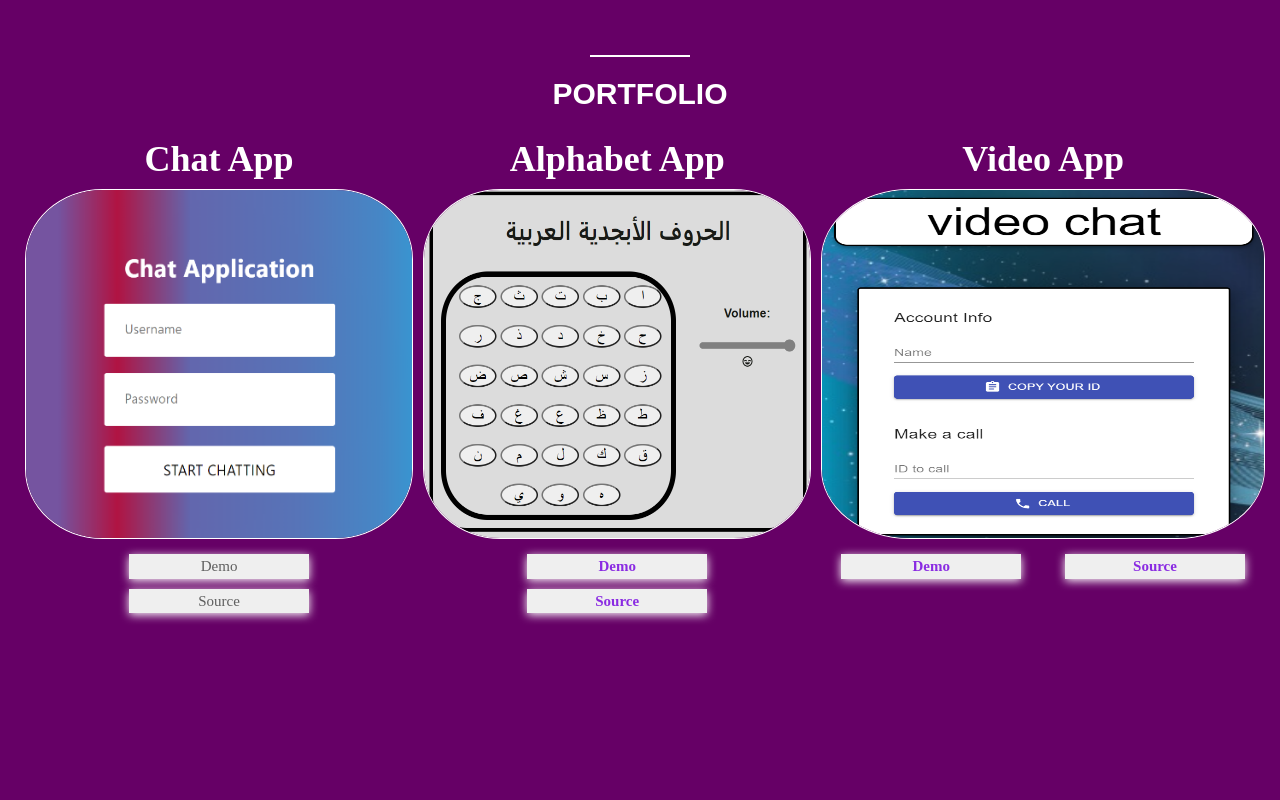
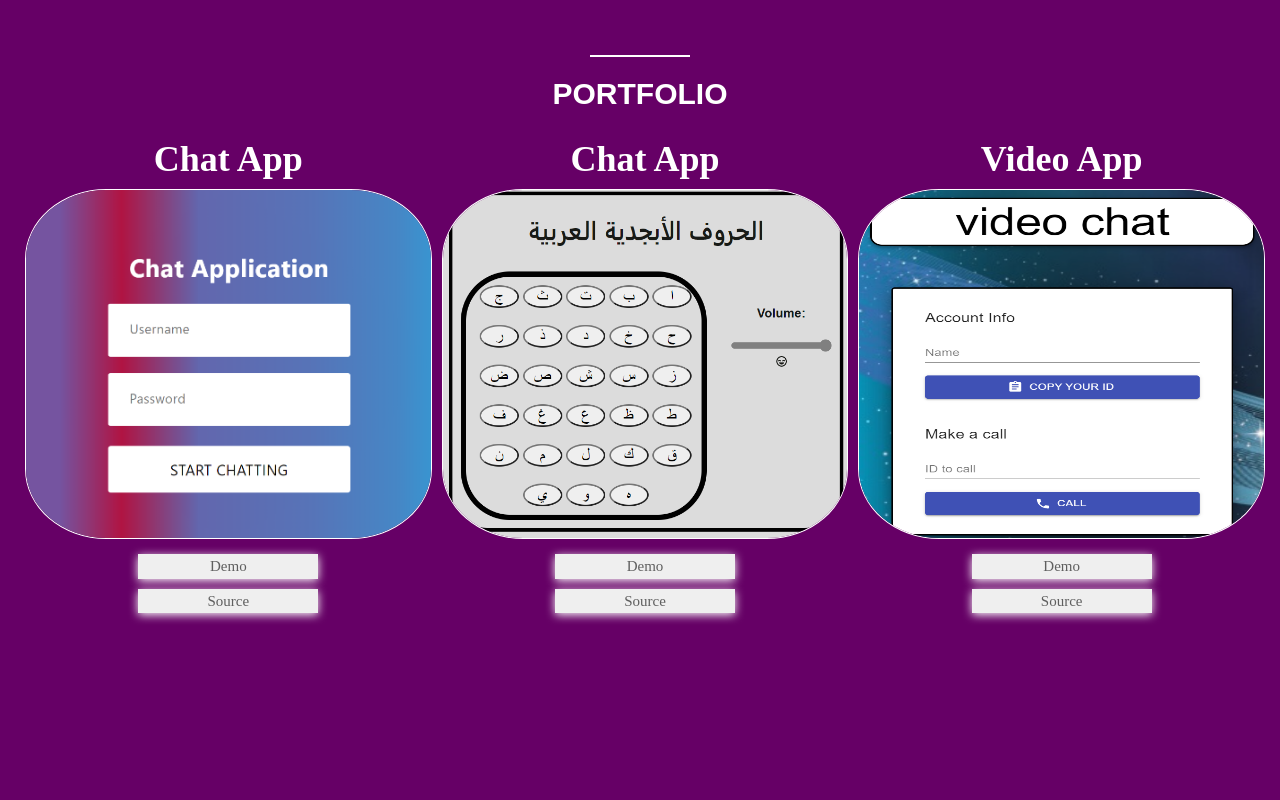
Before and after one commit to MimiaBena/MyCv, a website: page index.html in a window 1280 px wide. Shown: the part 3600-4400 px from the top of the page. Drawn offline with nearby package versions, Linux system fonts and the light colour scheme.

Commit message:
Update index.html

```diff
--- a/index.html
+++ b/index.html
@@ -293,7 +293,7 @@
                         </a>
                     </div>
                      <div class="col-sm-4">
-                        <a class="thumbnail" href="/developpement_web/jeu_serpent/index.html" target="_blank">
+                        <a class="thumbnail" href="file:///C:/Users/benao/OneDrive/Bureau/developpement_web/jeu_serpent/index.html" target="_blank">
                             <img src="mokhtaria.jpg" alt="">
                         </a>
                     </div>
@@ -326,7 +326,7 @@
 
                         <h1 style="color: white;"> Chat App</h1>
                         <h3 style="display: none;" >Description:</h3>
-                        <p> Using<strong style="color: blueviolet;"> Sockets, Rest APIs, Sending Images, React Hooks, Props, and CSS.</strong> I created an app chat. With online statuses, design,
+                        <p>Using <strong style="color: blueviolet;"> Sockets, Rest APIs, Sending Images, React Hooks, Props, and CSS.</strong> I created an app chat. With online statuses, design,
                              icons telling you who read the message,
                              image support, sound notifications with the possibility of creating several rooms. </p>
                         <div class="part1">
@@ -343,9 +343,11 @@
 
                 <div class="description_part">
 
-                    <h1 style="color: white;"> Alphabet App</h1>
+                    <h1 style="color: white;"> Chat App</h1>
                     <h3 style="display: none;" >Description:</h3>
-                    <p> <strong style="color: blueviolet;">  </p>
+                    <p>Using <strong style="color: blueviolet;"> Sockets, Rest APIs, Sending Images, React Hooks, Props, and CSS.</strong> I created an app chat. With online statuses, design,
+                         icons telling you who read the message,
+                         image support, sound notifications with the possibility of creating several rooms. </p>
                     <div class="part1">
                         <img src="/css/img/alphabet.png" alt="chat" />
                         <div class="btnGrp">
```
